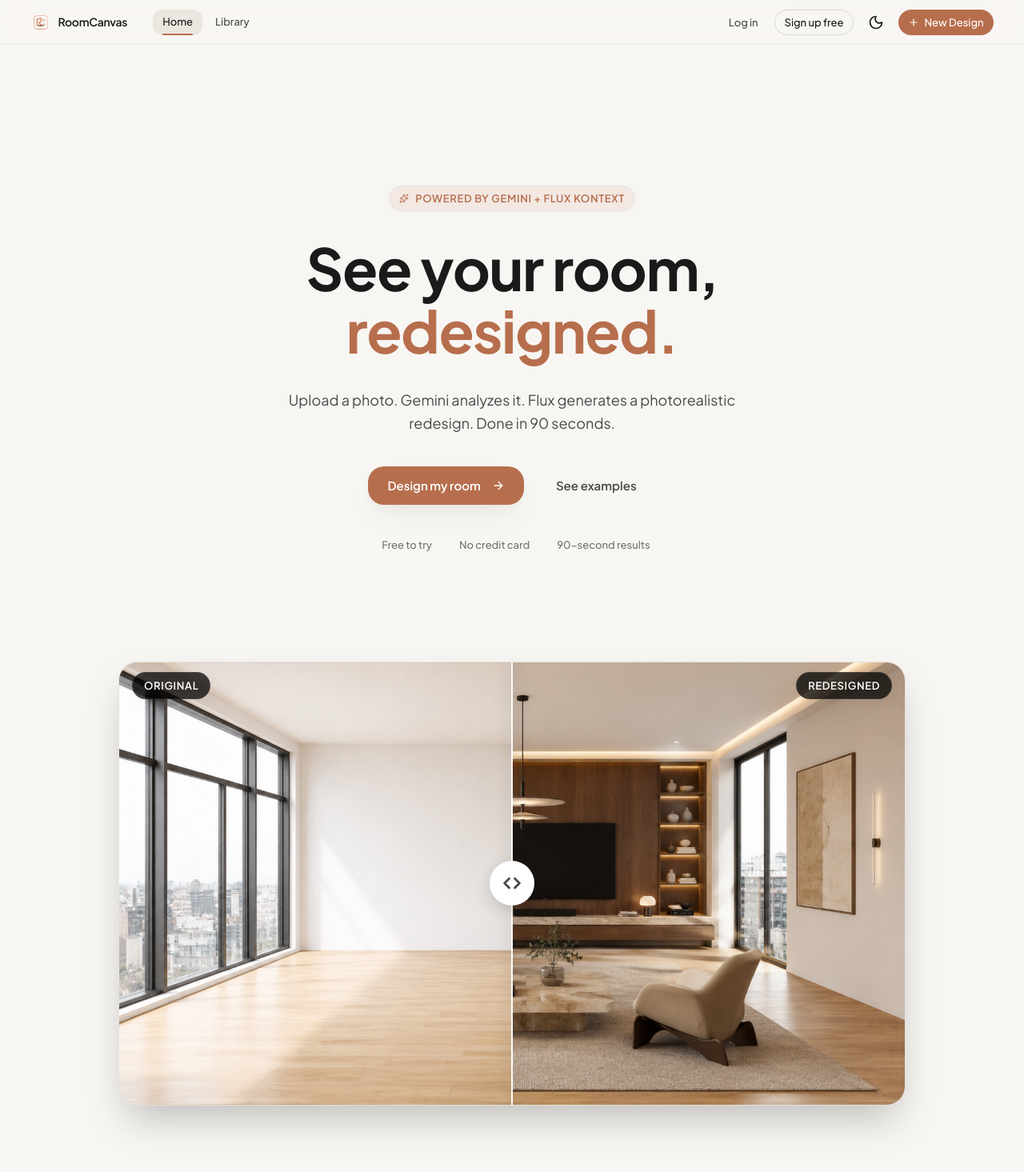
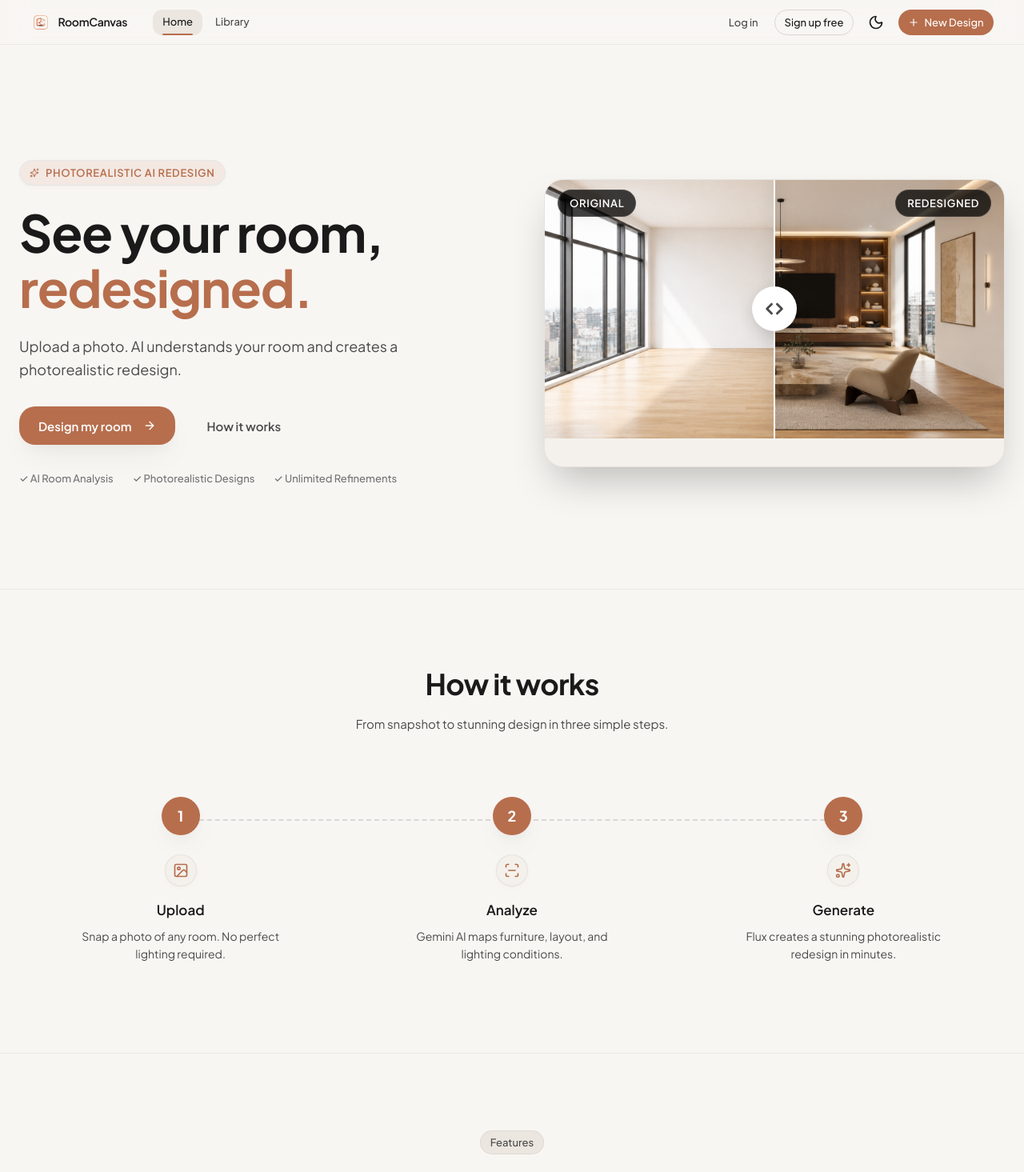
Before and after one commit to Superduash/RoomCanvas, a React (Vite) app in the folder frontend/: page / in a window 1280 px wide. Shown: the top 1465 px of the page at 80% size. Built offline with nearby package versions, Linux system fonts and the light colour scheme; no server answers.

Commit message:
Restore split-layout hero and update landing page copy

```diff
--- a/frontend/src/pages/LandingPage.tsx
+++ b/frontend/src/pages/LandingPage.tsx
@@ -27,7 +27,7 @@ const STEPS = [
     icon: <Sparkles className="h-5 w-5" />,
     step: '3',
     label: 'Generate',
-    desc: 'Flux creates a stunning photorealistic redesign in 90s.',
+    desc: 'Flux creates a stunning photorealistic redesign in minutes.',
   }
 ];
 
@@ -53,24 +53,27 @@ export function LandingPage() {
     <div className="flex flex-col">
 
       {/* ── HERO SECTION ─────────────────────────────────────────── */}
-      <section className="relative overflow-hidden min-h-[85vh] flex flex-col items-center justify-center pt-20">
+      <section className="relative overflow-hidden min-h-[85vh] flex items-center justify-center pt-20 pb-16">
         {/* Animated bg */}
         <div className="absolute inset-0 -z-10 pointer-events-none overflow-hidden" aria-hidden>
-          <div className="absolute top-[-20%] left-[10%] w-[600px] h-[600px] rounded-full bg-[radial-gradient(circle,var(--color-accent-muted),transparent_70%)] animate-float opacity-60 mix-blend-screen dark:mix-blend-lighten" />
-          <div className="absolute bottom-[-10%] right-[5%] w-[500px] h-[500px] rounded-full bg-[radial-gradient(circle,rgba(91,155,213,0.08),transparent_70%)] animate-float [animation-delay:3s] opacity-80" />
+          <div className="absolute top-[-10%] right-[-5%] w-[600px] h-[600px] rounded-full bg-[radial-gradient(circle,var(--color-accent-muted),transparent_70%)] animate-float opacity-60 mix-blend-screen dark:mix-blend-lighten" />
+          <div className="absolute bottom-[-10%] left-[5%] w-[500px] h-[500px] rounded-full bg-[radial-gradient(circle,rgba(91,155,213,0.08),transparent_70%)] animate-float [animation-delay:3s] opacity-80" />
         </div>
 
-        <div className="mx-auto max-w-content px-5 py-24 text-center flex flex-col items-center gap-8 w-full relative z-10">
+        <div className="mx-auto max-w-[1280px] px-6 flex flex-col lg:flex-row items-center gap-12 lg:gap-20 w-full relative z-10">
+
+          {/* Left Column: Content */}
+          <div className="flex-1 flex flex-col items-start text-left max-w-2xl pt-10 lg:pt-0">
             <motion.div initial={{ opacity: 0, y: 10 }} animate={{ opacity: 1, y: 0 }} transition={{ duration: 0.5, ease: [0.22, 1, 0.36, 1] }}>
               <span className="inline-flex items-center gap-2 px-3 py-1.5 rounded-full bg-accent-subtle border border-accent/20 text-accent text-xs font-semibold tracking-wide uppercase shadow-sm">
                 <Sparkles className="h-3 w-3" />
-              Powered by Gemini + Flux Kontext
+                Photorealistic AI Redesign
               </span>
             </motion.div>
 
             <motion.h1
               initial={{ opacity: 0, y: 16 }} animate={{ opacity: 1, y: 0 }} transition={{ duration: 0.6, delay: 0.08, ease: [0.22, 1, 0.36, 1] }}
-            className="text-[clamp(2.4rem,6vw,5rem)] font-bold tracking-tight leading-[1.08] text-text-primary text-balance max-w-4xl"
+              className="text-[clamp(2.4rem,5vw,4.5rem)] font-bold tracking-tight leading-[1.08] text-text-primary text-balance mt-6"
             >
               See your room,<br />
               <span className="text-accent">redesigned.</span>
@@ -78,57 +81,55 @@ export function LandingPage() {
 
             <motion.p
               initial={{ opacity: 0, y: 12 }} animate={{ opacity: 1, y: 0 }} transition={{ duration: 0.5, delay: 0.16 }}
-            className="text-lg text-text-secondary max-w-2xl leading-relaxed text-pretty"
+              className="text-lg text-text-secondary max-w-xl leading-relaxed text-pretty mt-6"
             >
-            Upload a photo. Gemini analyzes it. Flux generates a photorealistic redesign. Done in 90 seconds.
+              Upload a photo. AI understands your room and creates a photorealistic redesign.
             </motion.p>
 
             <motion.div initial={{ opacity: 0, y: 8 }} animate={{ opacity: 1, y: 0 }} transition={{ duration: 0.4, delay: 0.24 }}
-            className="flex flex-col sm:flex-row items-center gap-4 mt-2"
+              className="flex flex-col sm:flex-row items-center gap-4 mt-8 w-full sm:w-auto"
             >
-            <Button size="lg" asChild className="h-12 px-6 text-[15px] shadow-lg shadow-accent/20 hover:shadow-xl hover:shadow-accent/30 transition-all">
+              <Button size="lg" asChild className="h-12 px-6 text-[15px] shadow-lg shadow-accent/20 hover:shadow-xl hover:shadow-accent/30 transition-all w-full sm:w-auto justify-center">
                 <Link to="/upload">Design my room <ArrowRight className="h-4 w-4 ml-1.5" /></Link>
               </Button>
-            <Button variant="ghost" size="lg" className="h-12 px-6 text-[15px]" onClick={() => document.getElementById('demo')?.scrollIntoView({ behavior: 'smooth' })}>
-              See examples
+              <Button variant="ghost" size="lg" className="h-12 px-6 text-[15px] w-full sm:w-auto justify-center" onClick={() => document.getElementById('how-it-works')?.scrollIntoView({ behavior: 'smooth' })}>
+                How it works
               </Button>
             </motion.div>
 
             <motion.div initial={{ opacity: 0 }} animate={{ opacity: 1 }} transition={{ delay: 0.4 }}
-            className="flex flex-wrap justify-center items-center gap-x-6 gap-y-2 mt-2"
+              className="flex flex-wrap items-center gap-x-6 gap-y-2 mt-8"
             >
-            {['Free to try', 'No credit card', '90-second results'].map(t => (
-              <span key={t} className="text-[13px] font-medium text-text-tertiary flex items-center gap-1.5">
-                <span className="h-1 w-1 rounded-full bg-accent/60" />
+              {['✓ AI Room Analysis', '✓ Photorealistic Designs', '✓ Unlimited Refinements'].map(t => (
+                <span key={t} className="text-[13px] font-medium text-text-tertiary flex items-center">
                   {t}
                 </span>
               ))}
             </motion.div>
           </div>
-      </section>
 
-      {/* ── DEMO SLIDER ────────────────────────────────────────── */}
-      <section id="demo" className="py-10 pb-24 relative z-20">
-        <div className="mx-auto max-w-[1024px] px-5">
+          {/* Right Column: Interactive Slider */}
           <motion.div
-             initial={{ opacity: 0, y: 40 }}
-             whileInView={{ opacity: 1, y: 0 }}
-             viewport={{ once: true, margin: '-100px' }}
-             transition={{ duration: 0.7, ease: [0.22, 1, 0.36, 1] }}
-             className="rounded-2xl overflow-hidden shadow-2xl border border-border bg-surface relative group"
+             initial={{ opacity: 0, x: 40 }}
+             animate={{ opacity: 1, x: 0 }}
+             transition={{ duration: 0.7, delay: 0.1, ease: [0.22, 1, 0.36, 1] }}
+             className="flex-1 w-full max-w-3xl lg:max-w-none"
           >
+             <div className="rounded-2xl overflow-hidden shadow-2xl border border-border bg-surface relative group aspect-[4/3] lg:aspect-[16/10]">
                <div className="absolute top-4 left-4 z-10 px-3 py-1.5 bg-black/60 backdrop-blur-md rounded-lg text-white text-xs font-medium tracking-wide shadow-sm border border-white/10 opacity-0 group-hover:opacity-100 transition-opacity">Before</div>
                <div className="absolute top-4 right-4 z-10 px-3 py-1.5 bg-black/60 backdrop-blur-md rounded-lg text-white text-xs font-medium tracking-wide shadow-sm border border-white/10 opacity-0 group-hover:opacity-100 transition-opacity">After</div>
                <CompareSlider
                   beforeSrc="/originalroom.png"
                   afterSrc="/redesignedroom.png"
                />
+             </div>
           </motion.div>
+
         </div>
       </section>
 
       {/* ── HOW IT WORKS ───────────────────────────────────────── */}
-      <section className="py-24 bg-surface-alt/40 border-y border-border">
+      <section id="how-it-works" className="py-24 bg-surface-alt/40 border-y border-border">
         <div className="mx-auto max-w-content px-6">
           <div className="text-center mb-16">
             <h2 className="text-3xl font-bold tracking-tight text-text-primary mb-4">How it works</h2>
@@ -209,14 +210,14 @@ export function LandingPage() {
                </div>
             </div>
 
-            {/* 2. 90-Second Generation */}
+            {/* 2. Lightning Fast Generation */}
             <div className="rounded-[24px] bg-surface border border-border p-8 flex flex-col overflow-hidden shadow-sm hover:shadow-md transition-shadow group">
                <div className="w-10 h-10 rounded-xl bg-accent-subtle text-accent flex items-center justify-center mb-4 z-10">
                  <Zap className="h-5 w-5" />
                </div>
-               <h3 className="text-xl font-bold text-text-primary mb-2 z-10">90-Second Generation</h3>
+               <h3 className="text-xl font-bold text-text-primary mb-2 z-10">Lightning Fast Generation</h3>
                <p className="text-text-secondary text-[15px] leading-relaxed z-10">
-                 Powered by Flux Kontext Pro, get stunning high-res renders faster than making coffee.
+                 Powered by Flux Kontext Pro, get stunning high-res renders in just a few minutes.
                </p>
                <div className="mt-auto pt-6 z-10">
                   <div className="h-14 w-full bg-surface-alt border border-border rounded-xl flex items-center px-5 shadow-inner">
```
Lines whose indentation alone changed are shown as unchanged.
